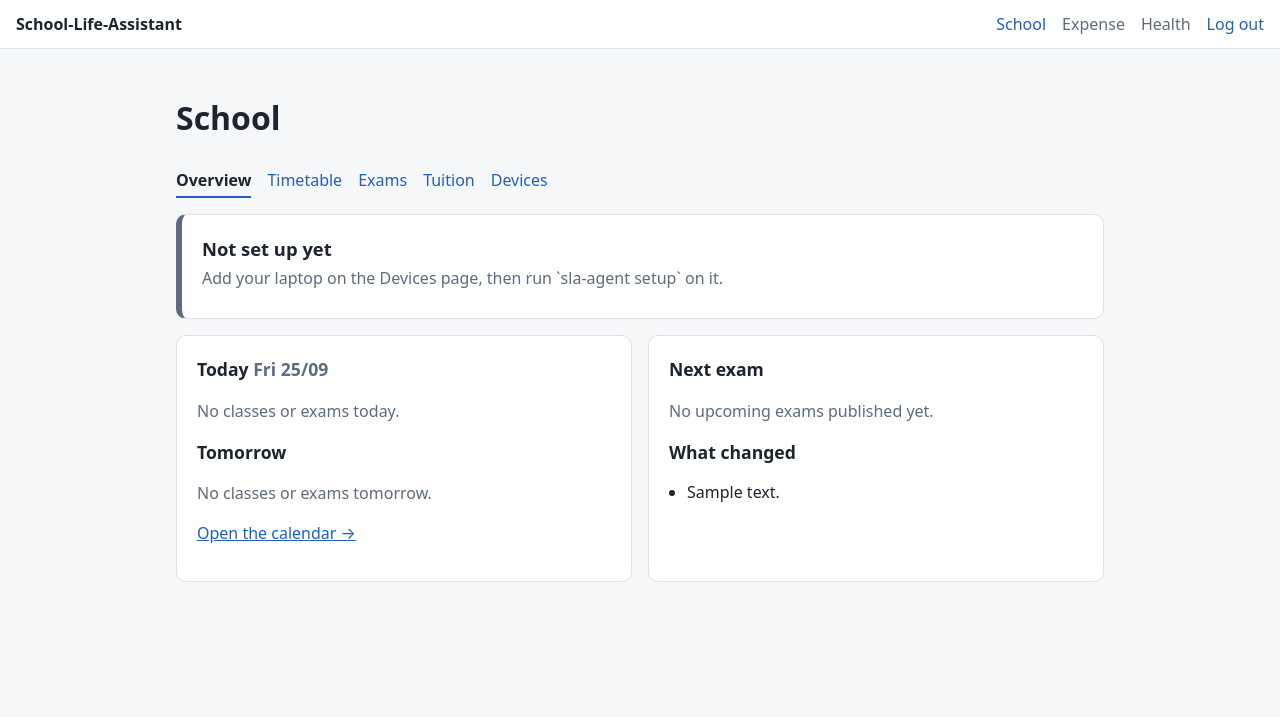
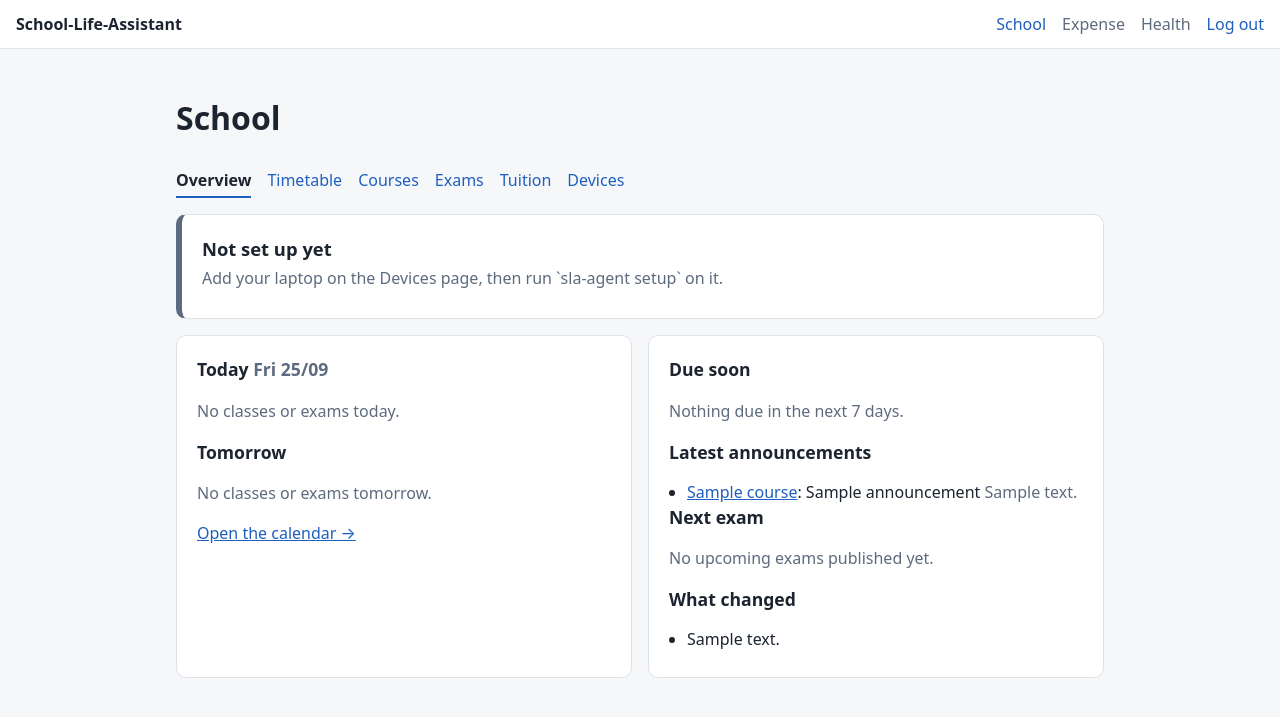
Before and after one commit to nguyenkhangvy/School-Life-Assistant, a Flask app: page /school/ in a window 1280 px wide. Shown: the top 717 px of the page. Run offline with Flask 3, Linux system fonts and the light colour scheme; a user stored in the database is signed in; tables that the repository leaves empty hold one stand-in row (values such as "Sample post").

Commit message:
feat(school): Courses pages, Due soon and announcements on Overview, deadlines in the calendar
Co-Authored-By: Claude Opus 5.5 <noreply@anthropic.com>

```diff
--- a/app/school/routes.py
+++ b/app/school/routes.py
@@ -1,4 +1,4 @@
-from datetime import date, timedelta
+from datetime import date, datetime, timedelta
 
 from flask import Blueprint, flash, jsonify, redirect, render_template, request, url_for
 from flask_login import current_user, login_required
@@ -6,7 +6,16 @@ from sqlalchemy import select
 
 from app.extensions import db
 from app.school.forms import DeviceForm
-from app.school.models import SchoolChange, SchoolExam, SchoolSyncDevice, SchoolSyncRun, SchoolTuition
+from app.school.models import (
+    SchoolBbAnnouncement,
+    SchoolBbAssignment,
+    SchoolBbCourse,
+    SchoolChange,
+    SchoolExam,
+    SchoolSyncDevice,
+    SchoolSyncRun,
+    SchoolTuition,
+)
 from app.school.services import schedule
 from app.school.services.changes import WEEKDAYS, to_vietnam, when
 from app.school.services.devices import create_device
@@ -41,6 +50,11 @@ def day_label(day):
 @bp.app_template_filter("money")
 def money(amount):
     return f"{amount:,}"
+
+
+@bp.app_template_filter("score")
+def score(value):
+    return f"{value:g}"
 
 
 def _active_devices():
@@ -96,6 +110,15 @@ def index():
     ).scalars().all()
     lines = system_lines([RunInfo(r.status, r.started_at, r.finished_at, r.error_code, r.error_message, r.sections)
                           for r in recent], now)
+    due_soon = db.session.execute(
+        select(SchoolBbAssignment).filter_by(user_id=current_user.id)
+        .where(SchoolBbAssignment.due_at >= now, SchoolBbAssignment.due_at < now + timedelta(days=7))
+        .order_by(SchoolBbAssignment.due_at)
+    ).scalars().all()
+    latest_announcements = db.session.execute(
+        select(SchoolBbAnnouncement).filter_by(user_id=current_user.id)
+        .order_by(SchoolBbAnnouncement.posted_at.desc(), SchoolBbAnnouncement.id.desc()).limit(3)
+    ).scalars().all()
     return render_template(
         "school/index.html",
         status=status,
@@ -105,6 +128,8 @@ def index():
         tomorrow_items=schedule.items_on(current_user.id, today + timedelta(days=1)),
         next_exam=next_exam,
         changes=changes,
+        due_soon=due_soon,
+        latest_announcements=latest_announcements,
     )
 
 
@@ -147,7 +172,40 @@ def calendar_feed():
     if not start < end or (end - start).days > MAX_CALENDAR_DAYS:
         return jsonify(error=f"the range must be 1 to {MAX_CALENDAR_DAYS} days"), 400
     items = schedule.items_between(current_user.id, schedule.day_start_utc(start), schedule.day_start_utc(end))
-    return jsonify([_calendar_event(item) for item in items])
+    events = [_calendar_event(item) for item in items]
+    for deadline in schedule.deadlines_between(current_user.id, schedule.day_start_utc(start), schedule.day_start_utc(end)):
+        events.append({
+            "title": f"Due {vn_clock(deadline.due_at)}: {deadline.name} · {deadline.course.name}",
+            "start": schedule.vietnam_date(deadline.due_at).isoformat(),
+            "allDay": True,
+            "classNames": ["event-due"],
+            "extendedProps": {"kind": "due", "code": deadline.course.course_code, "room": None},
+        })
+    return jsonify(events)
+
+
+@bp.get("/courses")
+@login_required
+def courses():
+    rows = db.session.execute(
+        select(SchoolBbCourse).filter_by(user_id=current_user.id).order_by(SchoolBbCourse.name)
+    ).scalars().all()
+    return render_template("school/courses.html", courses=rows)
+
+
+@bp.get("/courses/<int:course_id>")
+@login_required
+def course(course_id):
+    row = db.first_or_404(select(SchoolBbCourse).filter_by(id=course_id, user_id=current_user.id))
+    far_future = datetime.max
+    return render_template(
+        "school/course.html",
+        course=row,
+        announcements=sorted(row.announcements, key=lambda a: a.posted_at or datetime.min, reverse=True),
+        assignments=sorted(row.assignments, key=lambda a: a.due_at or far_future),
+        materials=sorted(row.materials, key=lambda m: m.created_at or datetime.min, reverse=True),
+        now=utcnow(),
+    )
 
 
 @bp.get("/exams")
--- a/app/school/services/schedule.py
+++ b/app/school/services/schedule.py
@@ -10,7 +10,7 @@ from typing import NamedTuple
 from sqlalchemy import select
 
 from app.extensions import db
-from app.school.models import SchoolClassMeeting, SchoolCourse, SchoolExam
+from app.school.models import SchoolBbAssignment, SchoolClassMeeting, SchoolCourse, SchoolExam
 
 VIETNAM_OFFSET = timedelta(hours=7)
 EXAM_LABELS = {"final": "Final exam", "midterm": "Midterm exam", "other": "Exam"}
@@ -61,3 +61,14 @@ def items_between(user_id, start_utc, end_utc):
 
 def items_on(user_id, day):
     return items_between(user_id, day_start_utc(day), day_start_utc(day + timedelta(days=1)))
+
+
+def deadlines_between(user_id, start_utc, end_utc):
+    """Blackboard deadlines in [start_utc, end_utc), soonest first."""
+    return db.session.execute(
+        select(SchoolBbAssignment).where(
+            SchoolBbAssignment.user_id == user_id,
+            SchoolBbAssignment.due_at >= start_utc,
+            SchoolBbAssignment.due_at < end_utc,
+        ).order_by(SchoolBbAssignment.due_at)
+    ).scalars().all()
--- a/app/static/css/style.css
+++ b/app/static/css/style.css
@@ -251,3 +251,21 @@ code { font-family: ui-monospace, Consolas, monospace; font-size: 0.95em; }
 .system-lines li { margin: 2px 0; }
 .system-paused, .system-partial { color: #c77700; }
 .system-failed { color: var(--error); }
+
+/* School: Blackboard */
+:root { --due-color: #c77700; }
+@media (prefers-color-scheme: dark) { :root { --due-color: #e0a040; } }
+.legend-due::before { background: var(--due-color); }
+.fc .event-due { background: var(--due-color); border-color: var(--due-color); color: #fff; }
+.fc .fc-list-event.event-due { background: transparent; color: var(--text); }
+.fc .fc-list-event.event-due .fc-list-event-dot { border-color: var(--due-color); }
+.item-due { border-left-color: var(--due-color); }
+.bb-item { padding: 10px 0; border-top: 1px solid var(--border); }
+.bb-item:first-of-type { border-top: 0; }
+.bb-item h3 { margin: 0 0 4px; font-size: 1rem; }
+.bb-item p { margin: 4px 0; }
+.bb-text { white-space: pre-line; }
+.bb-item.is-overdue h3 { color: var(--error); }
+.badge-warning { background: var(--due-color); }
+.bb-materials { margin: 0; padding-left: 18px; }
+.bb-materials li { margin-bottom: 6px; }
--- a/app/static/js/timetable.js
+++ b/app/static/js/timetable.js
@@ -56,7 +56,8 @@ document.addEventListener("DOMContentLoaded", function () {
     buttonText: { today: "Today", month: "Month", week: "Week", day: "Day", list: "List" },
     slotMinTime: "07:00:00",
     slotMaxTime: "19:00:00",
-    allDaySlot: false,
+    allDaySlot: true,
+    allDayText: "Due",
     nowIndicator: true,
     height: "auto",
     slotLabelFormat: clock,
--- a/app/templates/school/_subnav.html
+++ b/app/templates/school/_subnav.html
@@ -1,6 +1,7 @@
 {% set school_pages = [
   ("school.index", "Overview"),
   ("school.timetable", "Timetable"),
+  ("school.courses", "Courses"),
   ("school.exams", "Exams"),
   ("school.tuition", "Tuition"),
   ("school.devices", "Devices"),
--- a/app/templates/school/index.html
+++ b/app/templates/school/index.html
@@ -24,6 +24,33 @@
     </section>
 
     <section class="card">
+      <h2>Due soon</h2>
+      {% if due_soon %}
+        <ul class="items">
+          {% for a in due_soon %}
+            <li class="item item-due">
+              <span class="item-time">{{ a.due_at | vn_time }}</span>
+              <span class="item-title">{{ a.name }}</span>
+              <span class="item-meta">{{ a.course.name }}</span>
+            </li>
+          {% endfor %}
+        </ul>
+      {% else %}
+        <p class="muted">Nothing due in the next 7 days.</p>
+      {% endif %}
+
+      <h2>Latest announcements</h2>
+      {% if latest_announcements %}
+        <ul class="changes">
+          {% for a in latest_announcements %}
+            <li><a href="{{ url_for('school.course', course_id=a.course_id) }}">{{ a.course.name }}</a>: {{ a.title }}
+                <span class="muted">{{ a.text[:120] }}{% if a.text | length > 120 %}…{% endif %}</span></li>
+          {% endfor %}
+        </ul>
+      {% else %}
+        <p class="muted">No announcements yet.</p>
+      {% endif %}
+
       <h2>Next exam</h2>
       {% if next_exam %}
         <p><strong>{{ next_exam.course_name }}</strong> ({{ next_exam.exam_type }})<br>
--- a/app/templates/school/timetable.html
+++ b/app/templates/school/timetable.html
@@ -7,6 +7,7 @@
   <p class="legend">
     <span class="legend-item legend-class">Class</span>
     <span class="legend-item legend-exam">Exam</span>
+    <span class="legend-item legend-due">Deadline</span>
     <span class="muted">All times are Vietnam time.</span>
   </p>
 
```
Also changed, not shown: app/templates/school/course.html (added, +59 -0 lines), app/templates/school/courses.html (added, +20 -0 lines), tests/test_school_blackboard_pages.py (added, +106 -0 lines).
